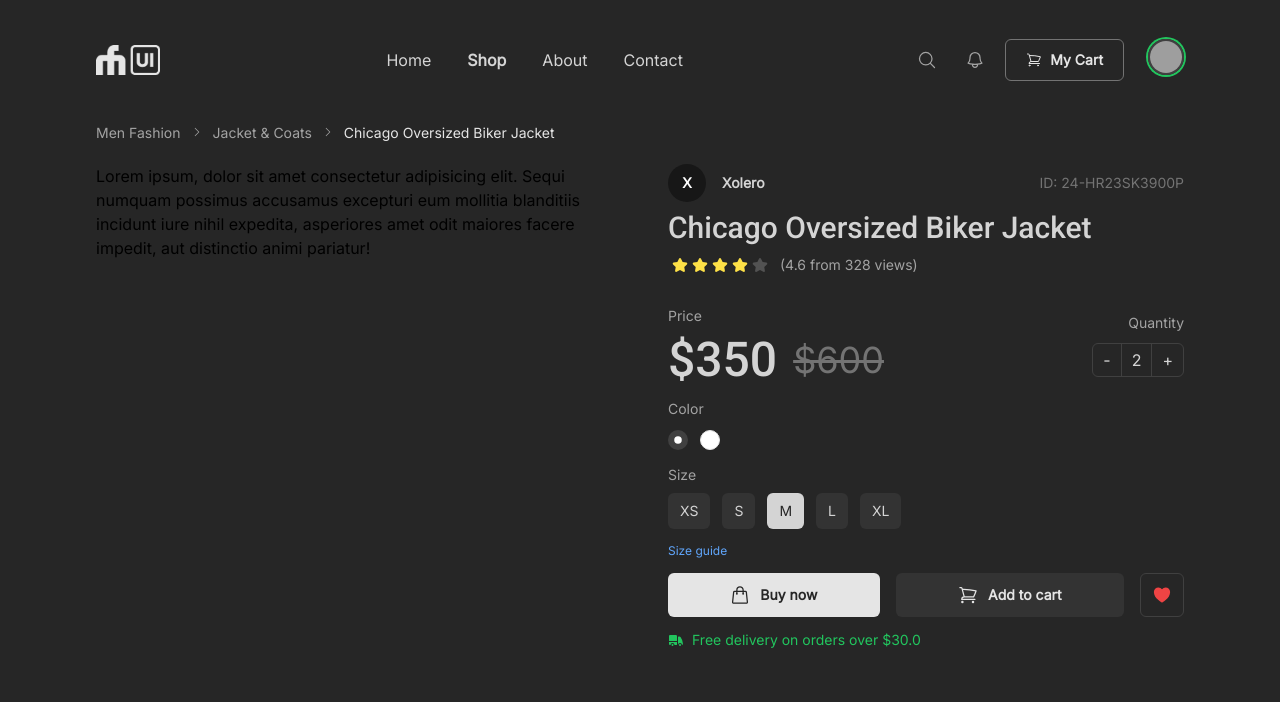
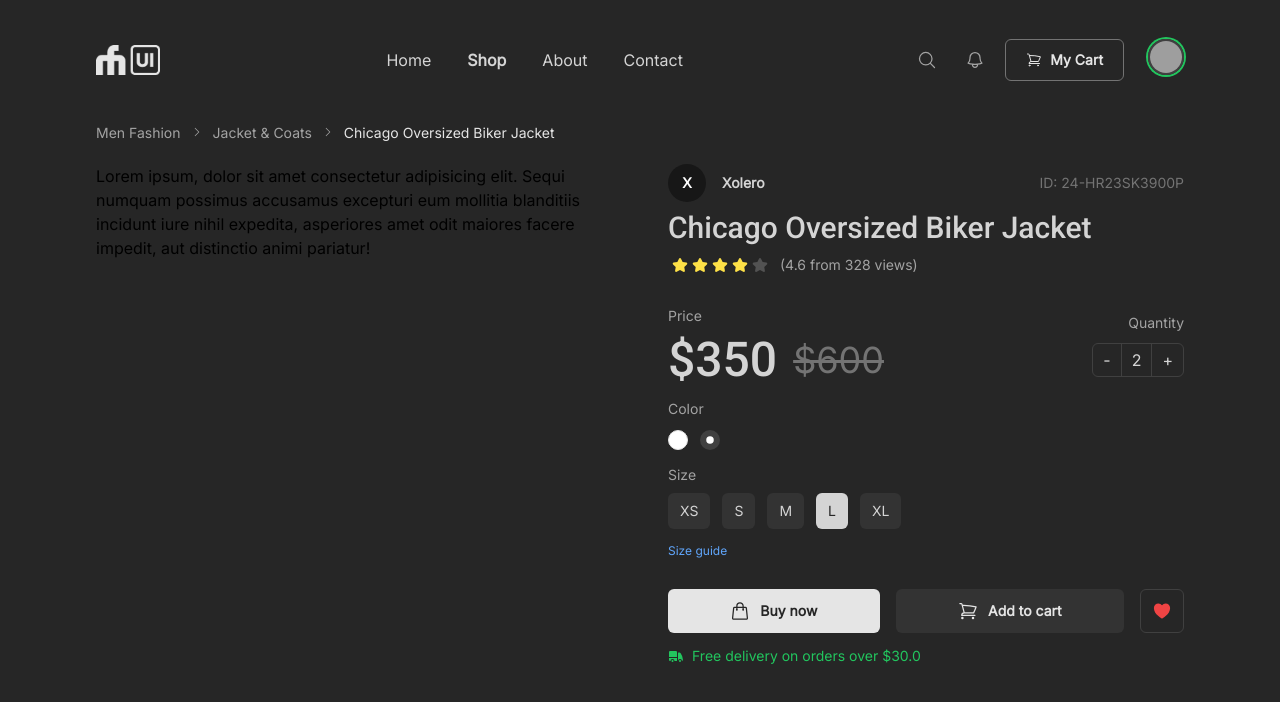
Before and after one commit to fwedwicc/FM-DailyUI, a React (Vite) app: page /#/day12 in a window 1280 px wide. Shown: the top 702 px of the page. Built offline with nearby package versions, Linux system fonts and the light colour scheme; grey boxes are pictures that could not be loaded; what @codaworks/react-glow would draw is missing.

Commit message:
Refactored repeated components in day12 challenge

```diff
--- a/src/pages/Day12.jsx
+++ b/src/pages/Day12.jsx
@@ -112,27 +112,18 @@ const Day012 = () => {
           {/* Breadcrumbs */}
           <nav>
             <ol className='flex items-center gap-2.5 text-neutral-400'>
-              <li>
-                <a href='#' className='text-sm'>
-                  Men Fashion
+              {['Men Fashion', 'Jacket & Coats', 'Chicago Oversized Biker Jacket'].map((link, index) => (
+                <>
+                  <li key={index}>
+                    <a href='#' className={`text-sm ${index === 2 ? 'text-neutral-200' : ''}`}>
+                      {link}
                     </a>
                   </li>
-              <svg xmlns="http://www.w3.org/2000/svg" viewBox="0 0 24 24" fill="currentColor" className="size-3">
+                  <svg xmlns="http://www.w3.org/2000/svg" viewBox="0 0 24 24" fill="currentColor" className={`${index === 2 ? 'hidden' : 'size-3'}`}>
                     <path fillRule="evenodd" d="M16.28 11.47a.75.75 0 0 1 0 1.06l-7.5 7.5a.75.75 0 0 1-1.06-1.06L14.69 12 7.72 5.03a.75.75 0 0 1 1.06-1.06l7.5 7.5Z" clipRule="evenodd" />
                   </svg>
-              <li>
-                <a href='#' className='text-sm'>
-                  Jacket & Coats
-                </a>
-              </li>
-              <svg xmlns="http://www.w3.org/2000/svg" viewBox="0 0 24 24" fill="currentColor" className="size-3">
-                <path fillRule="evenodd" d="M16.28 11.47a.75.75 0 0 1 0 1.06l-7.5 7.5a.75.75 0 0 1-1.06-1.06L14.69 12 7.72 5.03a.75.75 0 0 1 1.06-1.06l7.5 7.5Z" clipRule="evenodd" />
-              </svg>
-              <li>
-                <a href='#' className='text-sm text-neutral-200'>
-                  Chicago Oversized Biker Jacket
-                </a>
-              </li>
+                </>
+              ))}
             </ol>
           </nav>
           {/* Main grid */}
@@ -160,21 +151,11 @@ const Day012 = () => {
                 </h1>
                 <div className='flex items-center gap-3'>
                   <div class="flex items-center">
-                    <svg class="w-4 h-4 text-yellow-300 ms-1" aria-hidden="true" xmlns="http://www.w3.org/2000/svg" fill="currentColor" viewBox="0 0 22 20">
+                    {[...Array(5)].map((_, index) => (
+                      <svg class={`w-4 h-4 ms-1 ${index === 4 ? 'text-neutral-600' : 'text-yellow-300'}`} aria-hidden="true" xmlns="http://www.w3.org/2000/svg" fill="currentColor" viewBox="0 0 22 20" key={index}>
                         <path d="M20.924 7.625a1.523 1.523 0 0 0-1.238-1.044l-5.051-.734-2.259-4.577a1.534 1.534 0 0 0-2.752 0L7.365 5.847l-5.051.734A1.535 1.535 0 0 0 1.463 9.2l3.656 3.563-.863 5.031a1.532 1.532 0 0 0 2.226 1.616L11 17.033l4.518 2.375a1.534 1.534 0 0 0 2.226-1.617l-.863-5.03L20.537 9.2a1.523 1.523 0 0 0 .387-1.575Z" />
                       </svg>
-                    <svg class="w-4 h-4 text-yellow-300 ms-1" aria-hidden="true" xmlns="http://www.w3.org/2000/svg" fill="currentColor" viewBox="0 0 22 20">
-                      <path d="M20.924 7.625a1.523 1.523 0 0 0-1.238-1.044l-5.051-.734-2.259-4.577a1.534 1.534 0 0 0-2.752 0L7.365 5.847l-5.051.734A1.535 1.535 0 0 0 1.463 9.2l3.656 3.563-.863 5.031a1.532 1.532 0 0 0 2.226 1.616L11 17.033l4.518 2.375a1.534 1.534 0 0 0 2.226-1.617l-.863-5.03L20.537 9.2a1.523 1.523 0 0 0 .387-1.575Z" />
-                    </svg>
-                    <svg class="w-4 h-4 text-yellow-300 ms-1" aria-hidden="true" xmlns="http://www.w3.org/2000/svg" fill="currentColor" viewBox="0 0 22 20">
-                      <path d="M20.924 7.625a1.523 1.523 0 0 0-1.238-1.044l-5.051-.734-2.259-4.577a1.534 1.534 0 0 0-2.752 0L7.365 5.847l-5.051.734A1.535 1.535 0 0 0 1.463 9.2l3.656 3.563-.863 5.031a1.532 1.532 0 0 0 2.226 1.616L11 17.033l4.518 2.375a1.534 1.534 0 0 0 2.226-1.617l-.863-5.03L20.537 9.2a1.523 1.523 0 0 0 .387-1.575Z" />
-                    </svg>
-                    <svg class="w-4 h-4 text-yellow-300 ms-1" aria-hidden="true" xmlns="http://www.w3.org/2000/svg" fill="currentColor" viewBox="0 0 22 20">
-                      <path d="M20.924 7.625a1.523 1.523 0 0 0-1.238-1.044l-5.051-.734-2.259-4.577a1.534 1.534 0 0 0-2.752 0L7.365 5.847l-5.051.734A1.535 1.535 0 0 0 1.463 9.2l3.656 3.563-.863 5.031a1.532 1.532 0 0 0 2.226 1.616L11 17.033l4.518 2.375a1.534 1.534 0 0 0 2.226-1.617l-.863-5.03L20.537 9.2a1.523 1.523 0 0 0 .387-1.575Z" />
-                    </svg>
-                    <svg class="w-4 h-4 ms-1 text-neutral-600" aria-hidden="true" xmlns="http://www.w3.org/2000/svg" fill="currentColor" viewBox="0 0 22 20">
-                      <path d="M20.924 7.625a1.523 1.523 0 0 0-1.238-1.044l-5.051-.734-2.259-4.577a1.534 1.534 0 0 0-2.752 0L7.365 5.847l-5.051.734A1.535 1.535 0 0 0 1.463 9.2l3.656 3.563-.863 5.031a1.532 1.532 0 0 0 2.226 1.616L11 17.033l4.518 2.375a1.534 1.534 0 0 0 2.226-1.617l-.863-5.03L20.537 9.2a1.523 1.523 0 0 0 .387-1.575Z" />
-                    </svg>
+                    ))}
                   </div>
                   <span className="leading-relaxed text-neutral-400 text-sm">
                     (4.6 from 328 views)
@@ -211,8 +192,9 @@ const Day012 = () => {
                     Color
                   </span>
                   <div className='space-x-3'>
-                    <input type="radio" className="size-5 text-neutral-700 border border-neutral-200 focus:ring-neutral-700 focus:ring-2 cursor-pointer transition duration-300 ease-in-out" checked />
-                    <input type="radio" className="size-5 text-neutral-300 border border-neutral-200 focus:ring-neutral-700 focus:ring-2 cursor-pointer transition duration-300 ease-in-out" />
+                    {[...Array(2)].map((_, index) => (
+                      <input type="radio" className="size-5 text-neutral-700 border border-neutral-200 focus:ring-neutral-700 focus:ring-2 cursor-pointer transition duration-300 ease-in-out" key={index} checked={index === 1} />
+                    ))}
                   </div>
                 </div>
                 {/* Size */}
@@ -221,41 +203,42 @@ const Day012 = () => {
                     Size
                   </span>
                   <div className='space-x-3 pb-2'>
-                    <label htmlFor="option-1" className="inline-flex flex-col cursor-pointer items-start rounded-md bg-neutral-700/50 text-neutral-300 py-2 px-3 transition hover:bg-neutral-700 has-[:checked]:bg-neutral-300 has-[:checked]:text-neutral-800">
+                    {[
+                      {
+                        label: 'XS',
+                        id: 'option-1',
+                      },
+                      {
+                        label: 'S',
+                        id: 'option-2',
+                      },
+                      {
+                        label: 'M',
+                        id: 'option-3',
+                      },
+                      {
+                        label: 'L',
+                        id: 'option-4',
+                      },
+                      {
+                        label: 'XL',
+                        id: 'option-5',
+                      }
+                    ].map((size, index) => (
+                      <label htmlFor={size.id} className="inline-flex flex-col cursor-pointer items-start rounded-md bg-neutral-700/50 text-neutral-300 py-2 px-3 transition hover:bg-neutral-700 has-[:checked]:bg-neutral-300 has-[:checked]:text-neutral-800" key={index}>
                         <div className="flex items-center gap-3">
-                        <input id='option-1' type="radio" name='size' className="hidden" />
-                        <span className='font-medium text-sm'>XS</span>
+                          <input id={size.id} type="radio" name='size' className="hidden" checked={index === 3} />
+                          <span className='font-medium text-sm'>{size.label}</span>
                         </div>
                       </label>
-                    <label htmlFor="option-2" className="inline-flex flex-col cursor-pointer items-start rounded-md bg-neutral-700/50 text-neutral-300 py-2 px-3 transition hover:bg-neutral-700 has-[:checked]:bg-neutral-300 has-[:checked]:text-neutral-800">
-                      <div className="flex items-center gap-3">
-                        <input id='option-2' type="radio" name='size' className="hidden" />
-                        <span className='font-medium text-sm'>S</span>
-                      </div>
-                    </label>
-                    <label htmlFor="option-3" className="inline-flex flex-col cursor-pointer items-start rounded-md bg-neutral-700/50 text-neutral-300 py-2 px-3 transition hover:bg-neutral-700 has-[:checked]:bg-neutral-300 has-[:checked]:text-neutral-800">
-                      <div className="flex items-center gap-3">
-                        <input id='option-3' type="radio" name='size' className="hidden" checked />
-                        <span className='font-medium text-sm'>M</span>
-                      </div>
-                    </label>
-                    <label htmlFor="option-4" className="inline-flex flex-col cursor-pointer items-start rounded-md bg-neutral-700/50 text-neutral-300 py-2 px-3 transition hover:bg-neutral-700 has-[:checked]:bg-neutral-300 has-[:checked]:text-neutral-800">
-                      <div className="flex items-center gap-3">
-                        <input id='option-4' type="radio" name='size' className="hidden" />
-                        <span className='font-medium text-sm'>L</span>
-                      </div>
-                    </label>
-                    <label htmlFor="option-5" className="inline-flex flex-col cursor-pointer items-start rounded-md bg-neutral-700/50 text-neutral-300 py-2 px-3 transition hover:bg-neutral-700 has-[:checked]:bg-neutral-300 has-[:checked]:text-neutral-800">
-                      <div className="flex items-center gap-3">
-                        <input id='option-5' type="radio" name='size' className="hidden" />
-                        <span className='font-medium text-sm'>XL</span>
-                      </div>
-                    </label>
+                    ))}
                   </div>
                   <a href='#' className="leading-relaxed text-blue-400 text-xs">
                     Size guide
                   </a>
                 </div>
+              </div>
+              {/* Action Buttons */}
               <div>
                 <div className='flex items-center gap-4 flex-grow pb-3'>
                   <Button
@@ -291,7 +274,6 @@ const Day012 = () => {
               </div>
             </div>
           </div>
-          </div>
         </section>
       </main>
     </motion.div >
```
Lines whose indentation alone changed are shown as unchanged.
